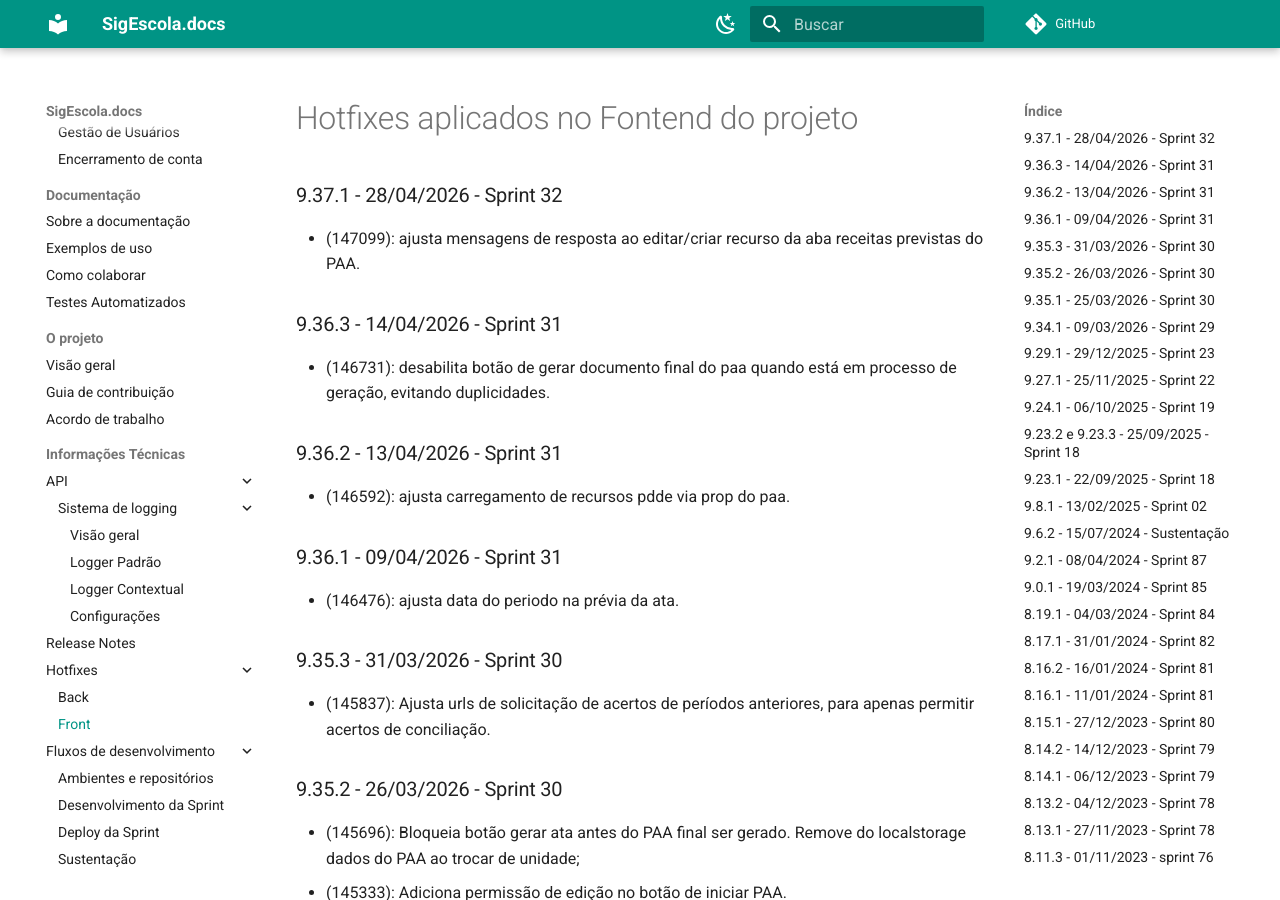
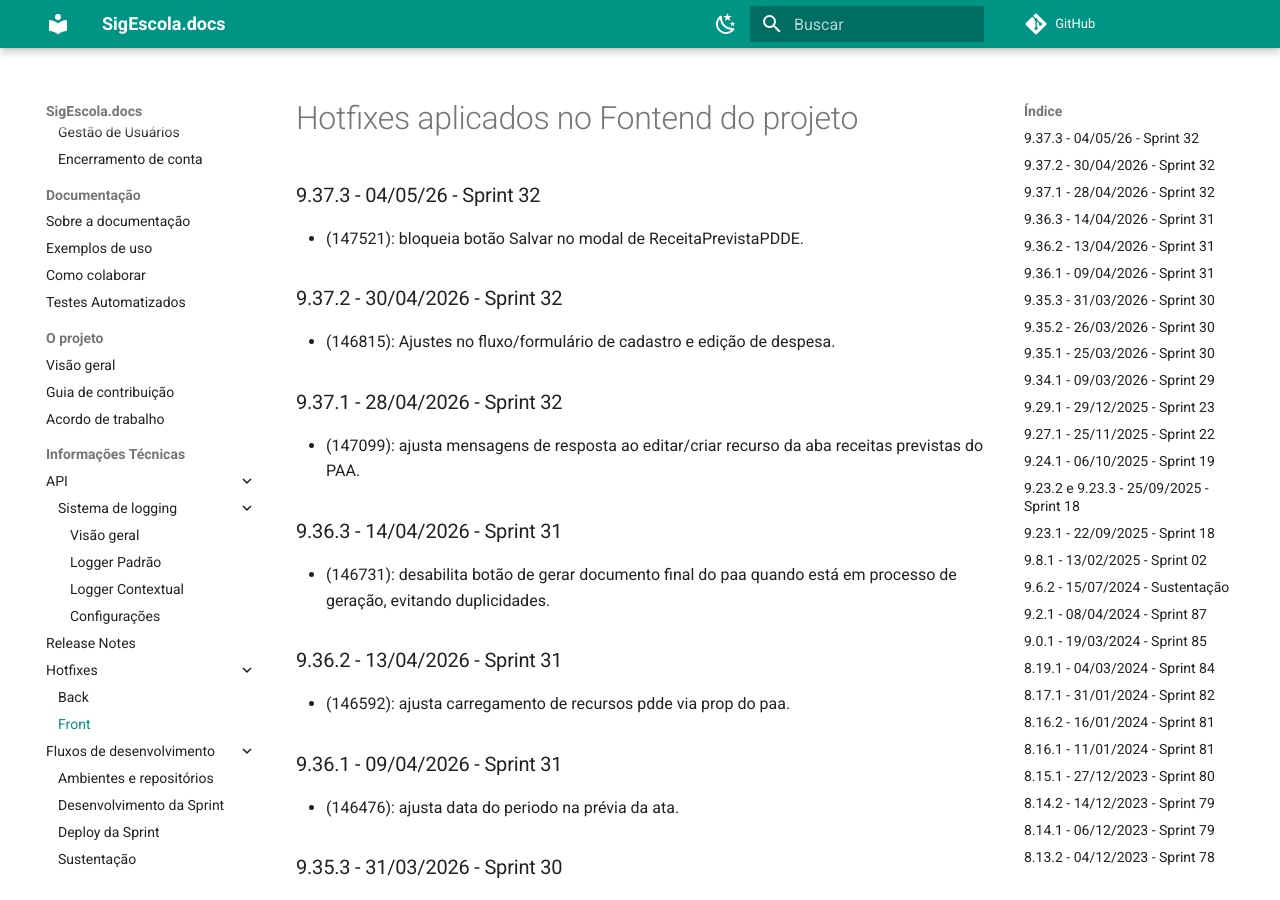
Before and after one commit to prefeiturasp/SME-PTRF-Docs, an MkDocs documentation site: the page built from docs/projeto/hotfixes_front.md, in a window 1280 px wide and 900 px high. Built offline with MkDocs 1.6.1 and Material for MkDocs 9.7.7, drawn with Linux system fonts in a browser that asks for light colours; comment, search, counter and statistics services are not loaded.

Commit message:
Add hotfixes for frontend in documentation

```diff
--- a/docs/projeto/hotfixes_front.md
+++ b/docs/projeto/hotfixes_front.md
@@ -1,4 +1,10 @@
 # Hotfixes aplicados no Fontend do projeto
+
+### 9.37.3 - 04/05/26 - Sprint 32
+* (147521): bloqueia botão Salvar no modal de ReceitaPrevistaPDDE.
+
+### 9.37.2 - 30/04/2026 - Sprint 32
+* (146815): Ajustes no fluxo/formulário de cadastro e edição de despesa.
 
 ### 9.37.1 - 28/04/2026 - Sprint 32
 * (147099): ajusta mensagens de resposta ao editar/criar recurso da aba receitas previstas do PAA.
```
